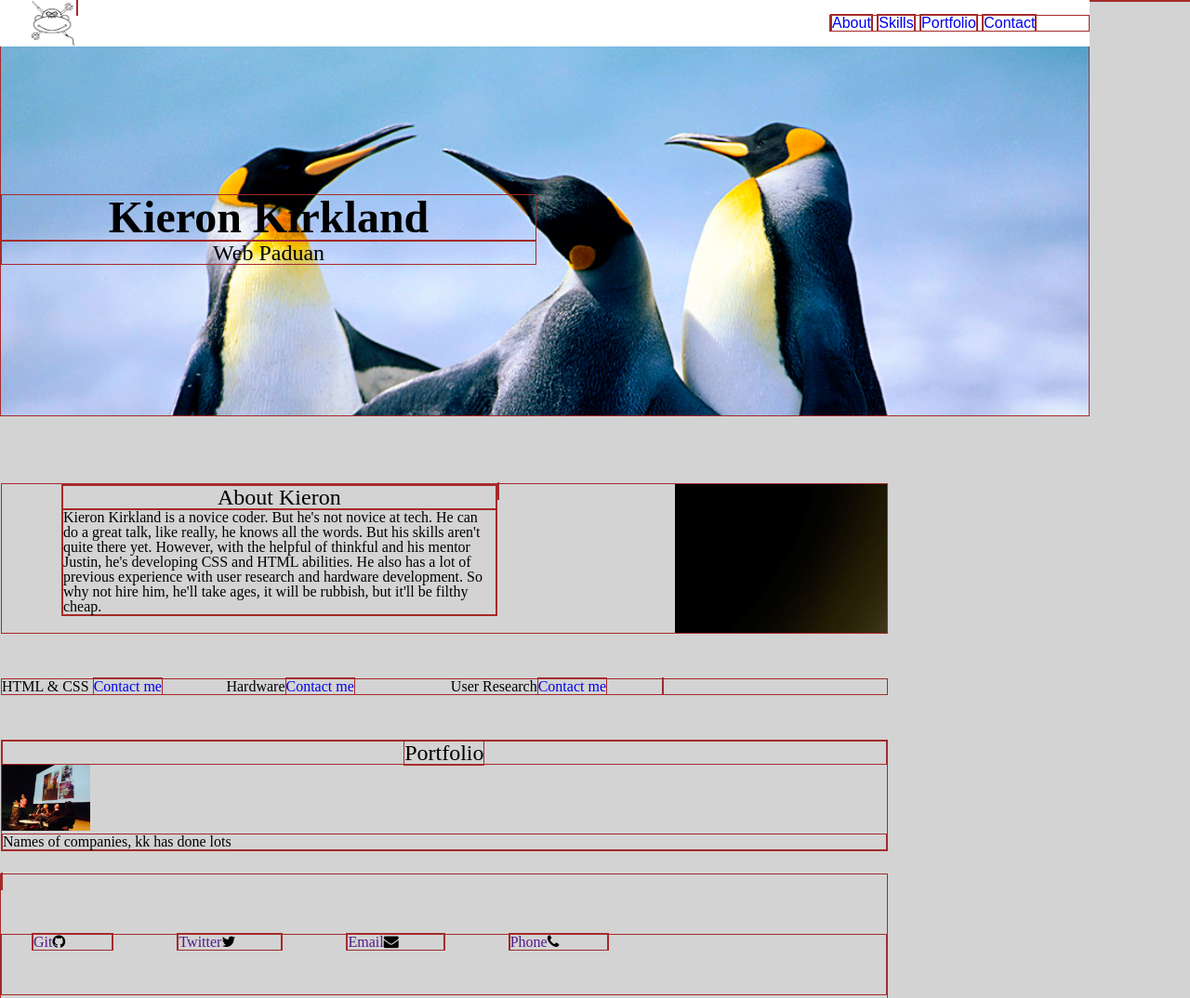
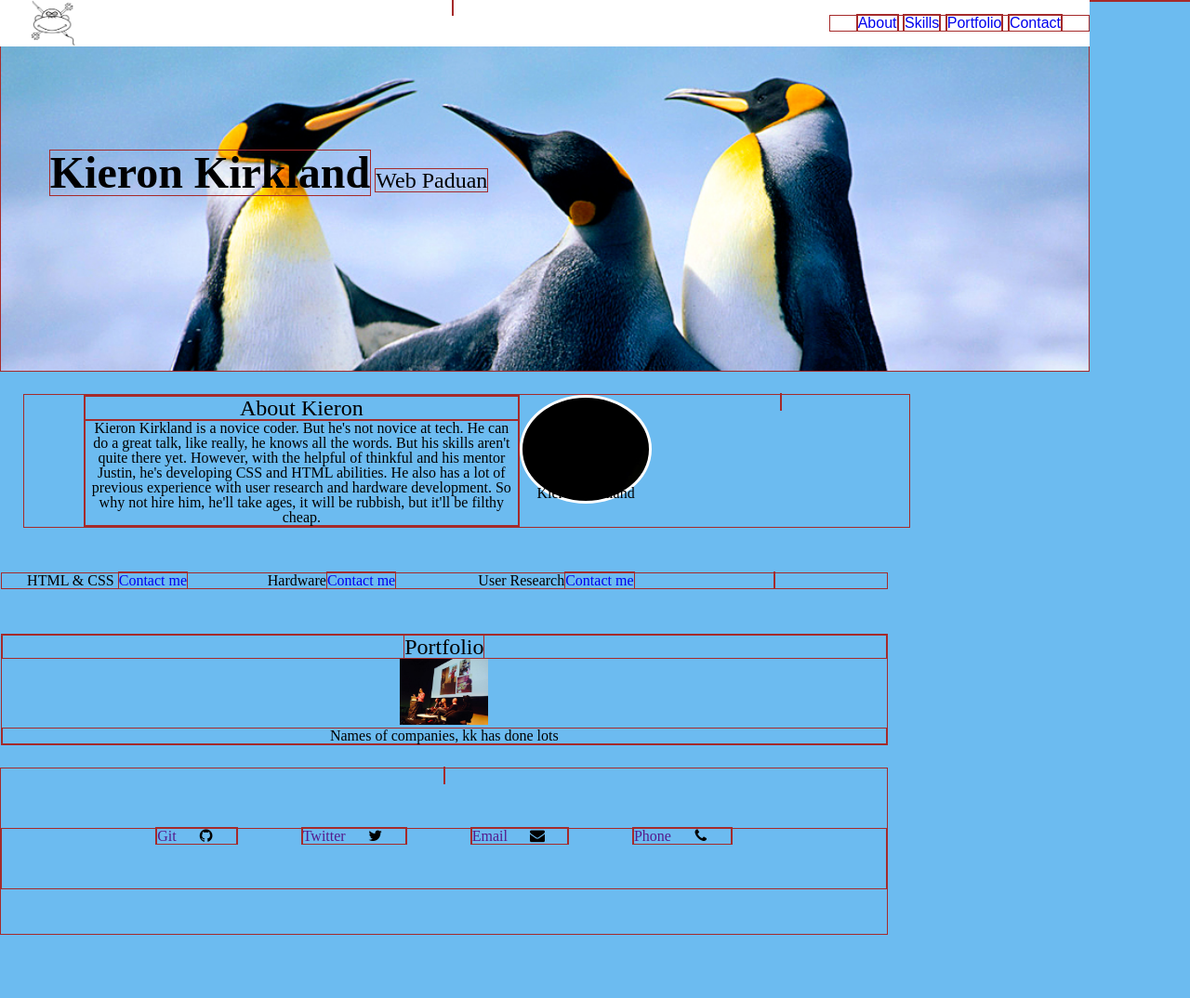
Before and after one commit to kieronk/web_dev_aboutme, a plain HTML site: page index.html in a window 1280 px wide. Shown: the top 1074 px of the page at 93% size. After the commit the page ends 1006 px from the top, so only its background shows below. Drawn offline with Linux system fonts and the light colour scheme.

Commit message:
trying to centre updates

```diff
--- a/css/style.css
+++ b/css/style.css
@@ -187,7 +187,7 @@ ol, ul {
 /* design aid */
 
 body {
-    background-color: LightGray;
+    background-color: #6CBBF0;
 }
 
 section, article, footer, h1, h2, h3, ul, li, a, p {
@@ -240,28 +240,34 @@ a {
 
 /* MASTHEAD */
 
+body {
+  text-align: center;
+}
+
+
 #masthead {
   background-image: url(images/penguins.jpg);
   background-size: cover;
   height: 25em;
-  margin: 3em auto;
   text-align: center;
 }
 
-hgroup {
+#headings {
   margin: 10em auto;
   height: 20em;
-  text-align: center;
- }
+  display: inline-block;
+}
 
 h1 {
   font-size: 3em;
   font-weight: bold;
+  display: inline-block;
 }
 
 h2 {
   font-size: 1.5em;
   margin: 0 auto;
+  display: inline-block;
 }
 
 /* END OF MASTHEAD */
@@ -269,11 +275,13 @@ h2 {
 /* ABOUT ME */
 
 #aboutsection {
-  margin: 1.5em auto;
+  margin: 1.5em;
+  display: inline-block;
 }
 
 #about {
   margin-left: 4em;
+
 }
 
 h3 {
@@ -281,12 +289,23 @@ h3 {
   text-align: center;
 }
 
+
 #kkphoto {
   background-image: url(images/kkphoto.jpg);
-  height: 10em;
-  max-width: 100%;
+ /*
+  max-width: 30%;
+  max-height: 15%;
   float: right;
-  border: 3px;
+  border: 3px solid white;
+  border-radius: 50%; */
+
+height: auto;
+padding-top: 10%;
+width: 15%;
+border: 3px solid white;
+-webkit-border-radius: 50%;
+-moz-border-radius: 50%;
+border-radius: 50%;
 }
 
 /* END OF ABOUT ME */
@@ -310,11 +329,13 @@ h3 {
 #portfolio {
   margin: 1.5em auto;
   display: inline;
+
 }
 
 .talkimage {
   display: inline;
 }
+
 
 
 /* END OF PORTFOLIO SECTION */
--- a/index.html
+++ b/index.html
@@ -7,7 +7,7 @@
 	<link rel="stylesheet" href="css/font-awesome-4.2.0/css/font-awesome.min.css">
 </head>
 <body>
-	<header>
+	<header class="header">
 		<nav class="eleven-col" id="top-navigation">
 				<ul class="three-col" id="links">
 					<li><a href="#about">About</a></li>
@@ -51,7 +51,7 @@
 			</section>
 			<section class="nine-col" id="portfolio"> <!-- portfolio-->
 					<h3><a name="#portfolio">Portfolio</a></h3>
-					<figure class="talkimage"><img src="css/images/talk.jpg" width="10%" height="10%">
+					<figure class="talkimage"><img class="testimage" src="css/images/talk.jpg" width="10%" height="10%">
 					<figcaption></figcaption>
 					</figure>
 					<p>Names of companies, kk has done lots</p>
```
